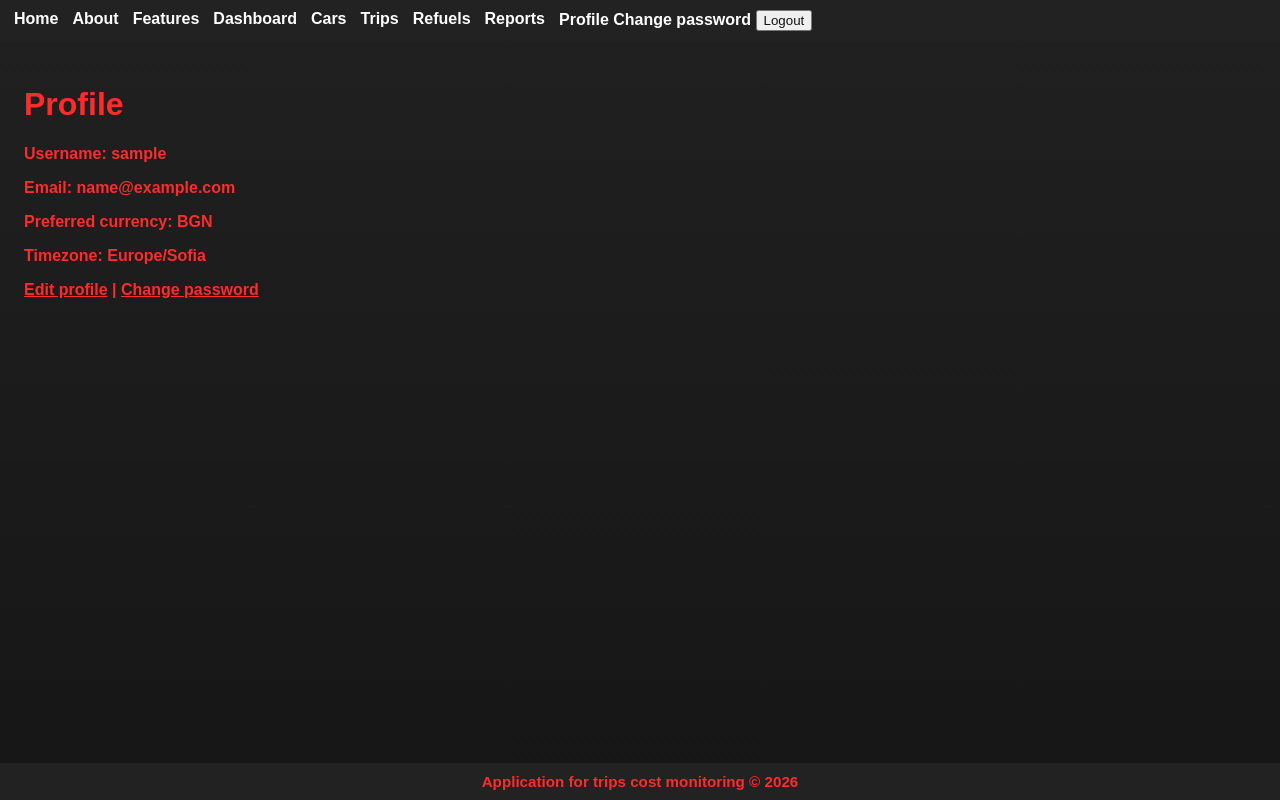
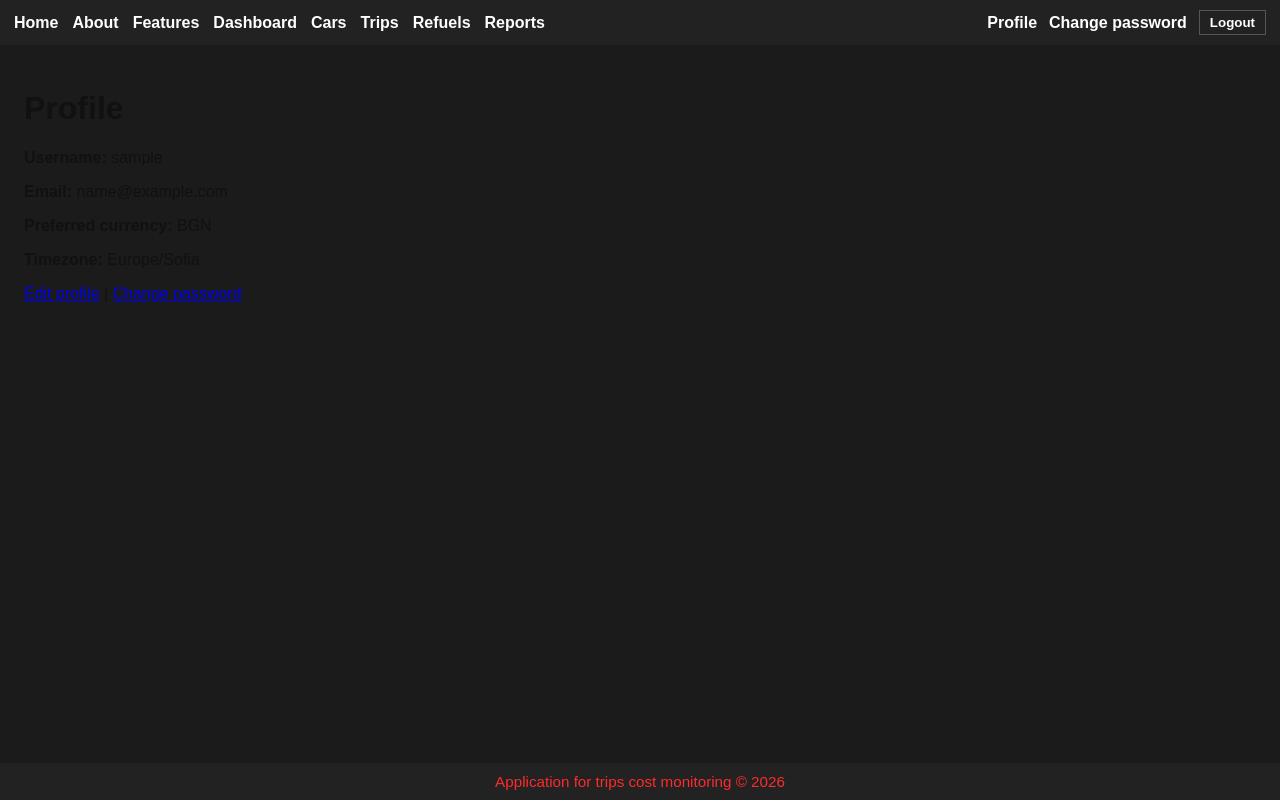
Before and after one commit to StoyanovKS/trips_monitoring, a Django app: page /accounts/profile/ in a window 1280 px wide. Run offline with Django 5.2, Linux system fonts and the light colour scheme; the visitor is signed in with stand-in values (Sample User, id 1); parts of the project's set-up code (start-up, migrations or seed data) failed here and were passed over.

Commit message:
updated_base.css

```diff
--- a/static/css/base.css
+++ b/static/css/base.css
@@ -1,3 +1,10 @@
+:root {
+    --footer-h: 56px;   /* реалната височина на футъра */
+}
+
+/* Base reset */
+* { box-sizing: border-box; }
+
 html, body {
     height: 100%;
     margin: 0;
@@ -5,7 +12,12 @@ html, body {
 
 body {
     font-family: Arial, sans-serif;
-    background: #1b1b1b;
+    background: #111;
+
+    /* page structure: nav + content + fixed footer */
+    min-height: 100vh;
+    display: flex;
+    flex-direction: column;
 }
 
 /* NAV */
@@ -14,58 +26,112 @@ nav {
     padding: 10px 14px;
     display: flex;
     gap: 14px;
+    flex-wrap: wrap;
+    align-items: center;
+    flex: 0 0 auto;
 }
 
 nav a {
-    color: #ffffff;
+    color: #fff;
     text-decoration: none;
     font-weight: 700;
 }
 
-/* PAGE */
-.page-shell {
-    min-height: calc(100vh - 52px);
-    background: linear-gradient(180deg, #202020, #161616);
+nav a:hover {
+    text-decoration: underline;
 }
 
-.page-content {
-    padding: 24px;
-    padding-bottom: 80px;
+nav .nav-right {
+    margin-left: auto;
+    display: flex;
+    gap: 12px;
+    align-items: center;
 }
 
-/* TEXT */
-.page-content,
-.page-content * {
-    color: #ff2b2b;
+nav button {
+    background: transparent;
+    color: #fff;
+    border: 1px solid #555;
+    padding: 4px 10px;
+    cursor: pointer;
     font-weight: 700;
 }
 
-/* FORMS */
-input, select, textarea, button {
-    color: #111;
-    font-weight: 400;
+/* CONTENT WRAPPER */
+.page-shell {
+    flex: 1 1 auto;
+
+    /* важно: оставяме място за fixed футъра */
+    padding-bottom: var(--footer-h);
+
+    background-position: center;
+    background-size: cover;
+    background-repeat: no-repeat;
+    background-color: #1b1b1b; /* fallback */
+
+    display: flex;
+    flex-direction: column;
 }
 
-/* TABLES */
+/* overlay трябва да расте със съдържанието */
+.page-overlay {
+    min-height: 100%;
+    /* МАХАМЕ height:100% защото реже дълги страници */
+    background: rgba(0, 0, 0, 0.10);
+
+    display: flex;
+    flex-direction: column;
+    flex: 1 1 auto;
+}
+
+/* main content */
+.page-content {
+    flex: 1 1 auto;
+    padding: 24px;
+
+    /* допълнителна защита: ако футърът е по-висок */
+    padding-bottom: calc(var(--footer-h) + 16px);
+
+    color: #111; /* оставяш го черен, както реши */
+}
+
+/* Tables */
 table {
-    background: #202020;
     border-collapse: collapse;
+    background: rgba(255, 255, 255, 0.95);
 }
 
 th, td {
-    border: 1px solid #444;
     padding: 6px 10px;
+    border: 1px solid #ccc;
+}
+
+img {
+    max-width: 100%;
+    height: auto;
 }
 
 /* FOOTER */
-footer {
+footer.site-footer {
     position: fixed;
     left: 0;
     right: 0;
     bottom: 0;
+
     background: #222;
-    color: #ff2b2b;
+    color: #fff;
     text-align: center;
+
     padding: 10px 8px;
     font-weight: 700;
+    z-index: 1000;
+
+    min-height: var(--footer-h);
+    display: flex;
+    align-items: center;
+    justify-content: center;
 }
+
+footer.site-footer p {
+    margin: 0;
+}
```
